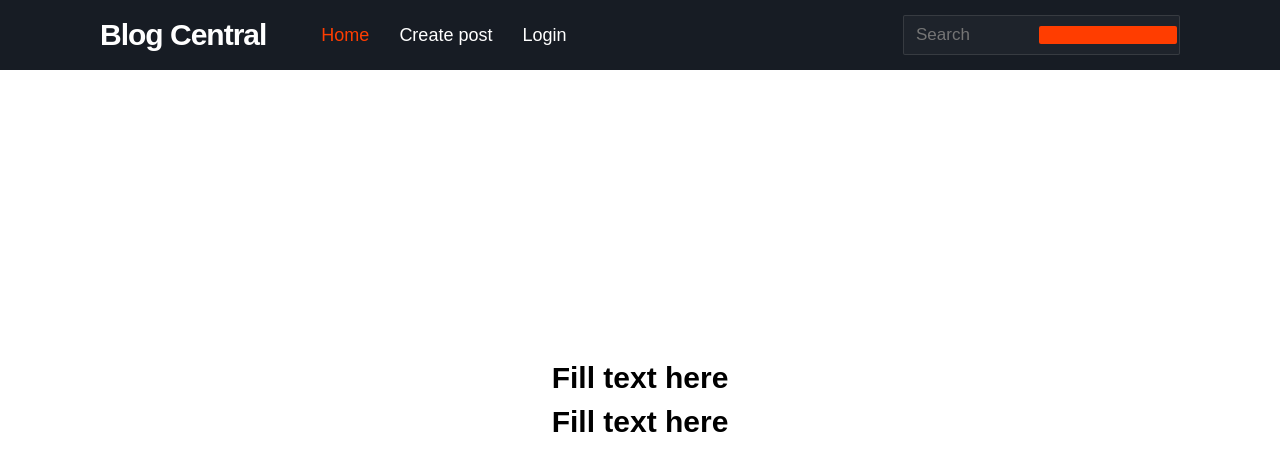
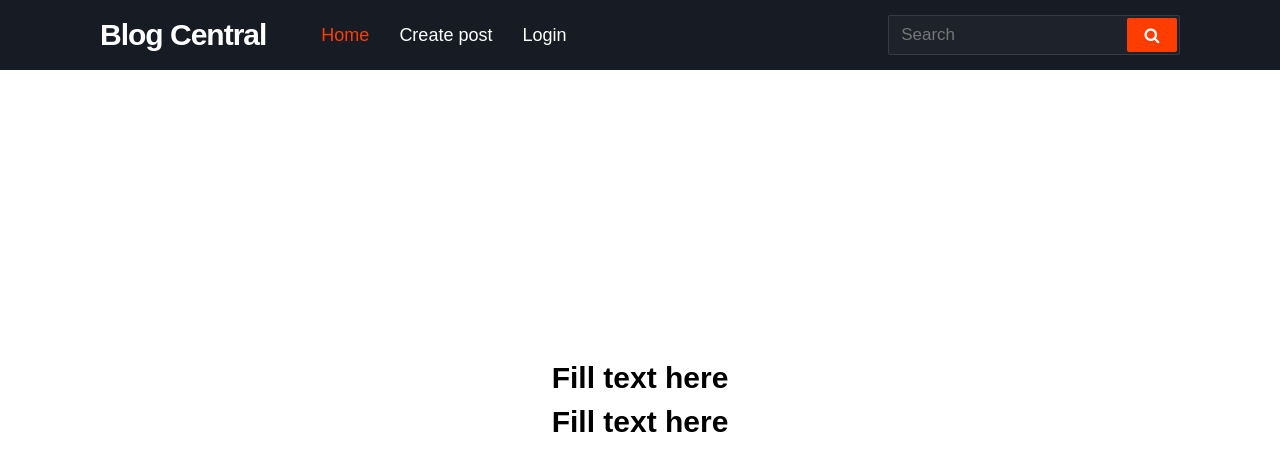
Before and after one commit to bugra218/htmlBlog, a plain HTML site: page home.html in a window 1280 px wide. Drawn offline with Linux system fonts and the light colour scheme.

Commit message:
fixed search

```diff
--- a/CSS/master.css
+++ b/CSS/master.css
@@ -1,5 +1,6 @@
 body {
   font-family: Arial, Helvetica, sans-serif;
+  box-sizing: border-box;
   margin: 0;
 }
 
@@ -14,6 +15,13 @@ input[type=text], input[type=password] {
   display: inline-block;
   border: 1px solid #ccc;
   box-sizing: border-box;
+}
+
+.fa {
+  margin: 0;
+    width: 100%;
+    height: 100%;
+    max-width: 50px;
 }
 
 button {
--- a/home.html
+++ b/home.html
@@ -3,6 +3,7 @@
   <head>
     <meta charset="utf-8">
     <link rel="stylesheet" href="CSS/master.css">
+    <link rel="stylesheet" href="https://cdnjs.cloudflare.com/ajax/libs/font-awesome/4.7.0/css/font-awesome.min.css">
     <title>Home</title>
   </head>
   <body>
@@ -27,7 +28,7 @@
          </div>
          <form action="#">
             <input type="search" class="search-data" placeholder="Search">
-            <button type="submit" class="fas fa-search"></button>
+            <button type="submit" class="fas fa-search fa"></button>
          </form>
     </nav>
     <div class="content">
```
